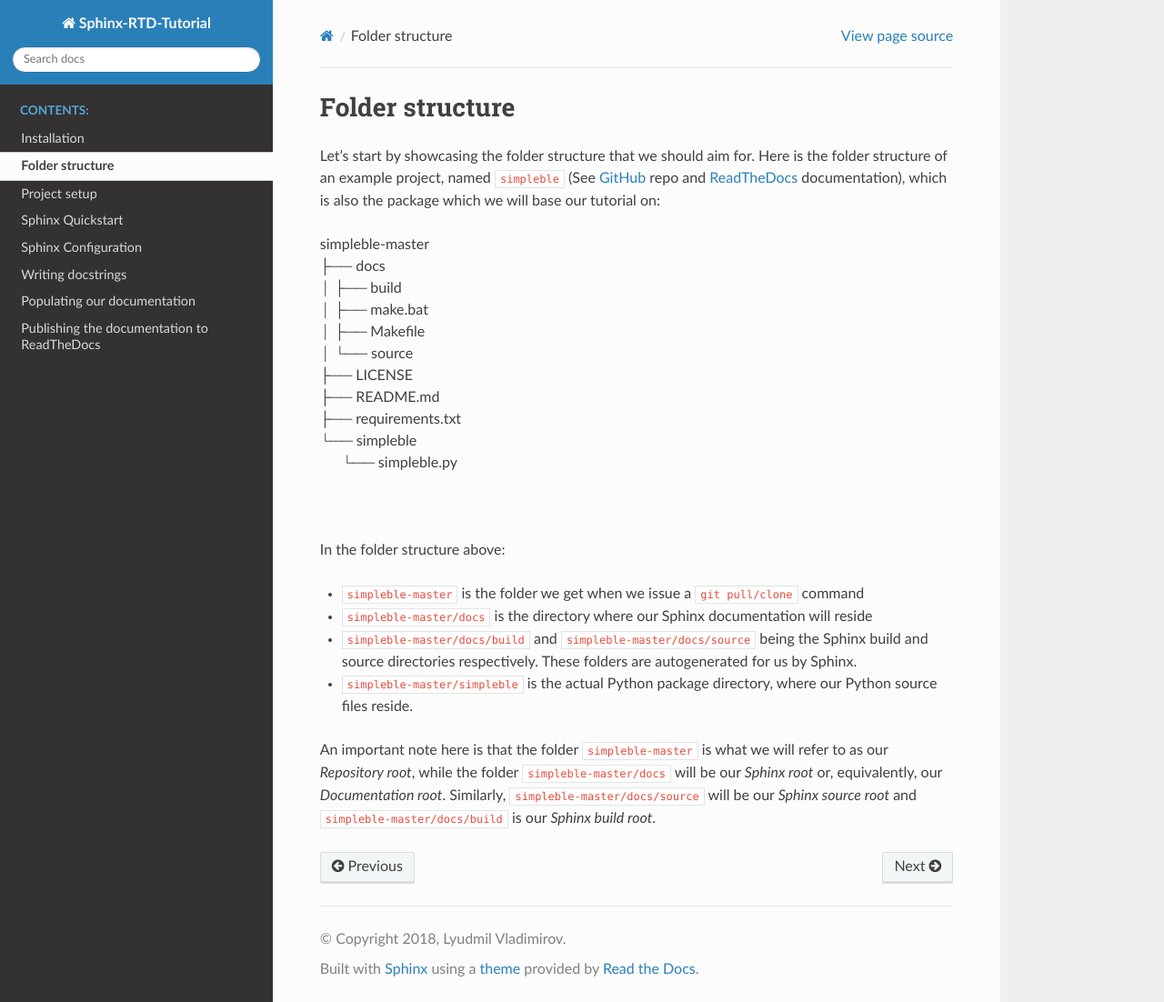
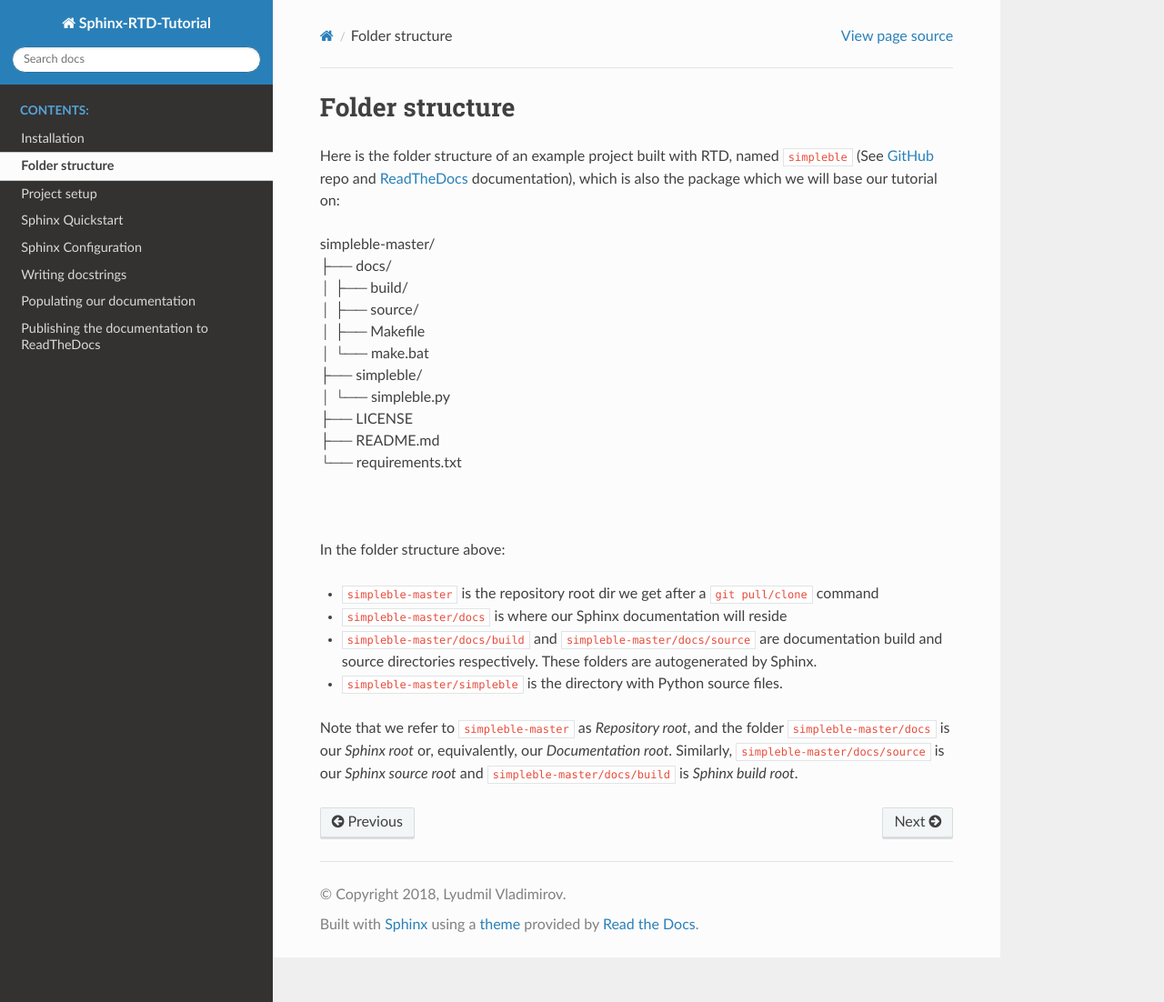
Before and after one commit to sglvladi/Sphinx-RTD-Tutorial, a Sphinx documentation site: the page built from docs/source/folders.rst, in a window 1280 px wide and 1102 px high. Shown: the whole window at 91% size. Built offline with Sphinx 7.4.7 and the Read the Docs theme 2.0.0, drawn with Linux system fonts in a browser that asks for light colours.

Commit message:
Sort dirs first and reword a bit

```diff
--- a/docs/source/folders.rst
+++ b/docs/source/folders.rst
@@ -1,26 +1,26 @@
 Folder structure
 ================
-Let’s start by showcasing the folder structure that we should aim for. Here is the folder structure of an example project, named ``simpleble`` (See `GitHub <https://github.com/sglvladi/simpleble>`_ repo and `ReadTheDocs <http://simpleble.readthedocs.io/en/latest/index.html>`_ documentation), which is also the package which we will base our tutorial on:
+Here is the folder structure of an example project built with RTD, named ``simpleble`` (See `GitHub <https://github.com/sglvladi/simpleble>`_ repo and `ReadTheDocs <http://simpleble.readthedocs.io/en/latest/index.html>`_ documentation), which is also the package which we will base our tutorial on:
 
-| simpleble-master
-| ├── docs
-| │   ├── build
-| │   ├── make.bat
+| simpleble-master/
+| ├── docs/
+| │   ├── build/
+| │   ├── source/
 | │   ├── Makefile
-| │   └── source
+| │   └── make.bat
+| ├── simpleble/
+| │   └── simpleble.py
 | ├── LICENSE
 | ├── README.md
-| ├── requirements.txt
-| └── simpleble
-|     └── simpleble.py
+| └── requirements.txt
 |
 |
 
 In the folder structure above:
 
-- ``simpleble-master`` is the folder we get when we issue a ``git pull/clone`` command
-- ``simpleble-master/docs`` is the directory where our Sphinx documentation will reside
-- ``simpleble-master/docs/build`` and ``simpleble-master/docs/source`` being the Sphinx build and source directories respectively. These folders are autogenerated for us by Sphinx.
-- ``simpleble-master/simpleble`` is the actual Python package directory, where our Python source files reside.
+- ``simpleble-master`` is the repository root dir we get after a ``git pull/clone`` command
+- ``simpleble-master/docs`` is where our Sphinx documentation will reside
+- ``simpleble-master/docs/build`` and ``simpleble-master/docs/source`` are documentation build and source directories respectively. These folders are autogenerated by Sphinx.
+- ``simpleble-master/simpleble`` is the directory with Python source files.
 
-An important note here is that the folder ``simpleble-master`` is what we will refer to as our `Repository root`, while the folder ``simpleble-master/docs`` will be our `Sphinx root` or, equivalently, our `Documentation root`. Similarly, ``simpleble-master/docs/source`` will be our `Sphinx source root` and ``simpleble-master/docs/build`` is our `Sphinx build root`.
+Note that we refer to ``simpleble-master`` as `Repository root`, and the folder ``simpleble-master/docs`` is our `Sphinx root` or, equivalently, our `Documentation root`. Similarly, ``simpleble-master/docs/source`` is our `Sphinx source root` and ``simpleble-master/docs/build`` is `Sphinx build root`.
```
